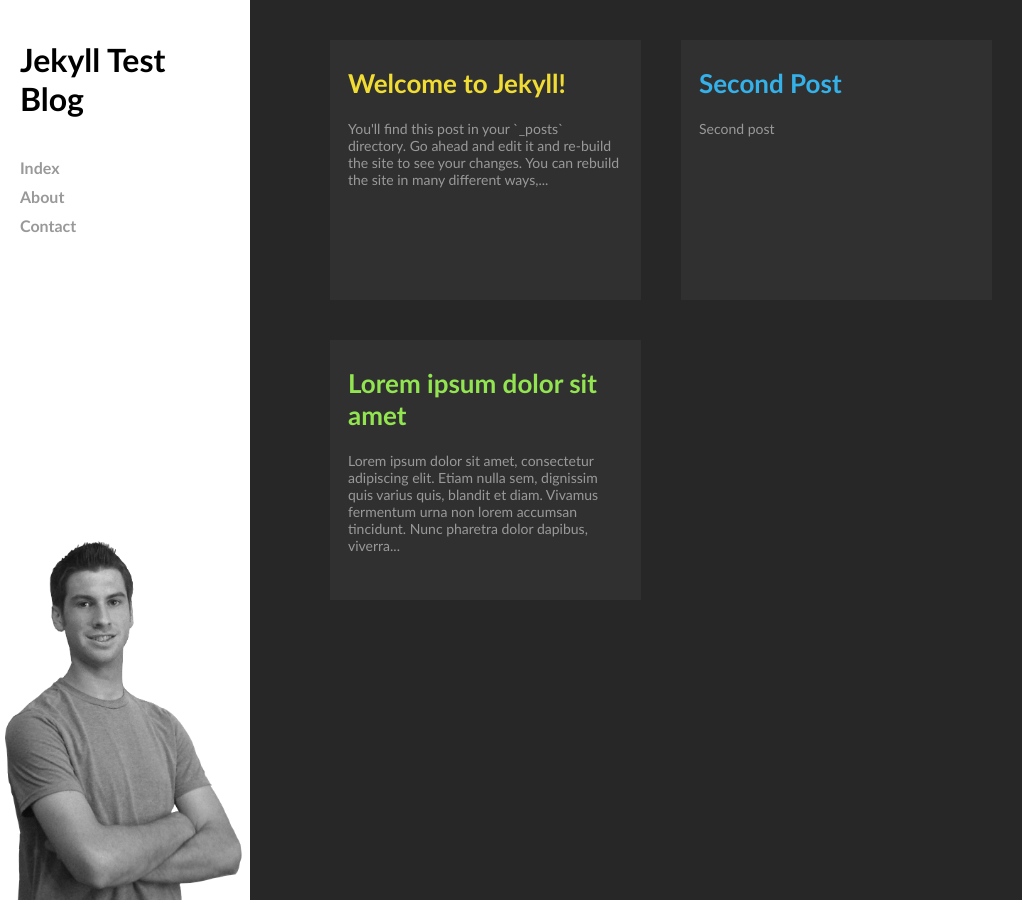
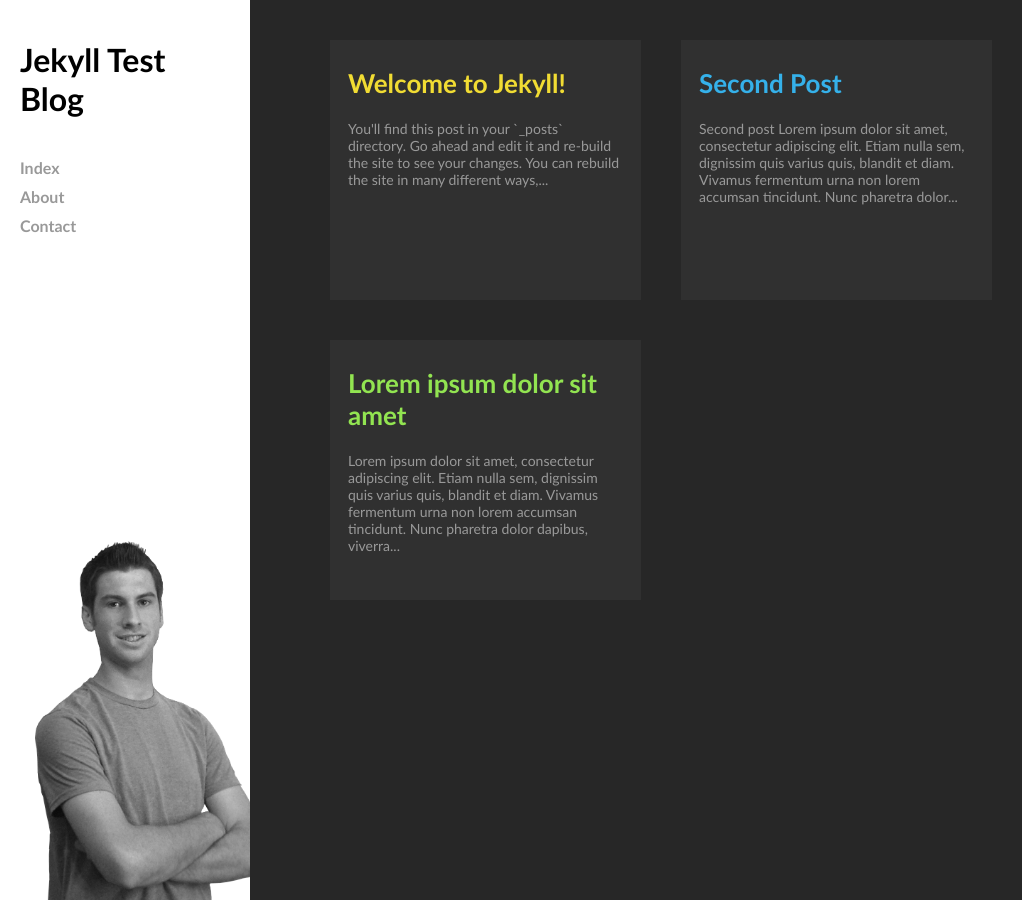
Before and after one commit to nhawkins10/productivity-blog, a Jekyll site: the page built from index.html, in a window 1280 px wide. Shown: the whole page, without its empty margins (0-1022 px from the left). Built offline with Jekyll 4.4.1, drawn with Linux system fonts in a browser that asks for light colours.

Commit message:
adding styling for images

```diff
--- a/_posts/2015-07-06-second-post.textile
+++ b/_posts/2015-07-06-second-post.textile
@@ -5,3 +5,10 @@
 color: blue
 ---
 Second post
+
+Lorem ipsum dolor sit amet, consectetur adipiscing elit. Etiam nulla sem, dignissim quis varius quis, blandit et diam. Vivamus fermentum urna non lorem accumsan tincidunt. Nunc pharetra dolor dapibus, viverra ante sed, hendrerit est. Nulla efficitur id nisl sed convallis. Aliquam eget ex vel ipsum facilisis sagittis nec sit amet orci. Pellentesque neque augue, auctor quis tempor et, ultrices eget sapien. Quisque id libero sit amet orci suscipit egestas sit amet eget justo. Praesent at neque vehicula, iaculis erat molestie, aliquet enim. Nam vitae ipsum nec dui suscipit tincidunt. Class aptent taciti sociosqu ad litora torquent per conubia nostra, per inceptos himenaeos. Proin ac nulla est. Aliquam lobortis ultricies sem, a vestibulum felis maximus nec. Nunc auctor diam sit amet justo scelerisque, et egestas lectus euismod. Cras efficitur aliquet accumsan. Donec vitae purus varius turpis dictum eleifend sed sit amet velit. Nam eu elit ut nisl porttitor sodales.
+
+<img src="{{ site.baseurl }}/images/Jellyfish.jpg">
+<div class="img-caption">Jellyfish in it's natural habitat</div>
+
+Lorem ipsum dolor sit amet, consectetur adipiscing elit. Etiam nulla sem, dignissim quis varius quis, blandit et diam. Vivamus fermentum urna non lorem accumsan tincidunt. Nunc pharetra dolor dapibus, viverra ante sed, hendrerit est. Nulla efficitur id nisl sed convallis. Aliquam eget ex vel ipsum facilisis sagittis nec sit amet orci. Pellentesque neque augue, auctor quis tempor et, ultrices eget sapien. Quisque id libero sit amet orci suscipit egestas sit amet eget justo. Praesent at neque vehicula, iaculis erat molestie, aliquet enim. Nam vitae ipsum nec dui suscipit tincidunt. Class aptent taciti sociosqu ad litora torquent per conubia nostra, per inceptos himenaeos. Proin ac nulla est. Aliquam lobortis ultricies sem, a vestibulum felis maximus nec. Nunc auctor diam sit amet justo scelerisque, et egestas lectus euismod. Cras efficitur aliquet accumsan. Donec vitae purus varius turpis dictum eleifend sed sit amet velit. Nam eu elit ut nisl porttitor sodales.
--- a/css/main.css
+++ b/css/main.css
@@ -192,6 +192,16 @@
 	font-size: 26px;
 }
 
+img {
+	width: 80%;
+	margin-left: 12%;
+}
+
+.img-caption {
+	color: #999;
+	text-align: center;
+}
+
 .yellow-text {
 	color: #f1dc33;
 }
```
Also changed, not shown: images/Jellyfish.jpg (added).
